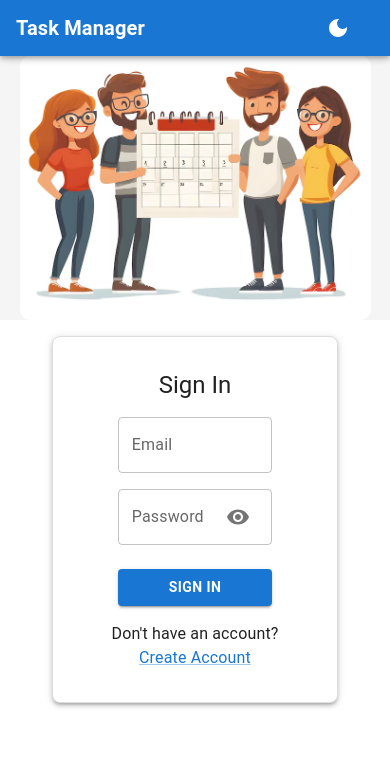
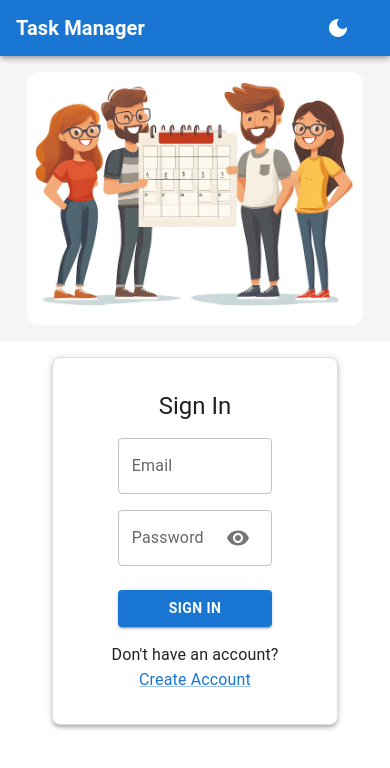
Before and after one commit to abiA2711/task-manager-frontend, a React (Vite) app: page / in a window 390 px wide. Shown: the top 768 px of the page. Built offline with nearby package versions, Linux system fonts and the light colour scheme.

Commit message:
Responsive code-for image

```diff
--- a/src/Components/Signup_Signin/Signup_Signin.jsx
+++ b/src/Components/Signup_Signin/Signup_Signin.jsx
@@ -177,30 +177,50 @@ export default function Register() {
     <Box
   sx={{
     width: { xs: "100%", md: "50%" },
-    // height: { xs: "40vh", md: "100%" },
-    height: { xs: "auto", md: "100%" },
+
+
+    height: { xs: "auto", md: "100vh" },
+
     display: "flex",
     justifyContent: "center",
     alignItems: "center",
+
     backgroundColor:
       theme.palette.mode === "dark" ? "#1a1a1a" : "#f5f5f5",
-    borderRight:
+
+
+    borderRight: {
+      md:
         theme.palette.mode === "dark"
-        ? { md: "1px solid #333" }
-        : { md: "1px solid #ddd" },
+          ? "1px solid #333"
+          : "1px solid #ddd",
+    },
+
+
+    px: { xs: 1, md: 4 },
+    py: { xs: 2, md: 4 },
   }}
 >
-
   <img
     src={calenderImage}
     alt="calendar"
     style={{
-            width: "90%",
+      width: "100%",
       height: "auto",
-            borderRadius: "10px",
-            filter: theme.palette.mode === "dark" ? "brightness(0.8)" : "none",
+      borderRadius: "12px",
+      objectFit: "contain",
+
+      // ⭐ Dark mode brightness
+      filter:
+        theme.palette.mode === "dark" ? "brightness(0.85)" : "none",
+
+      // ⭐ Mobile-only: make image smaller (90% of width)
+      maxWidth: "90%",
     }}
-        /> </Box>
+  />
+</Box>
+
+
 
 
       {/* RIGHT SIDE FORM */}
```
Lines whose indentation alone changed are shown as unchanged.
